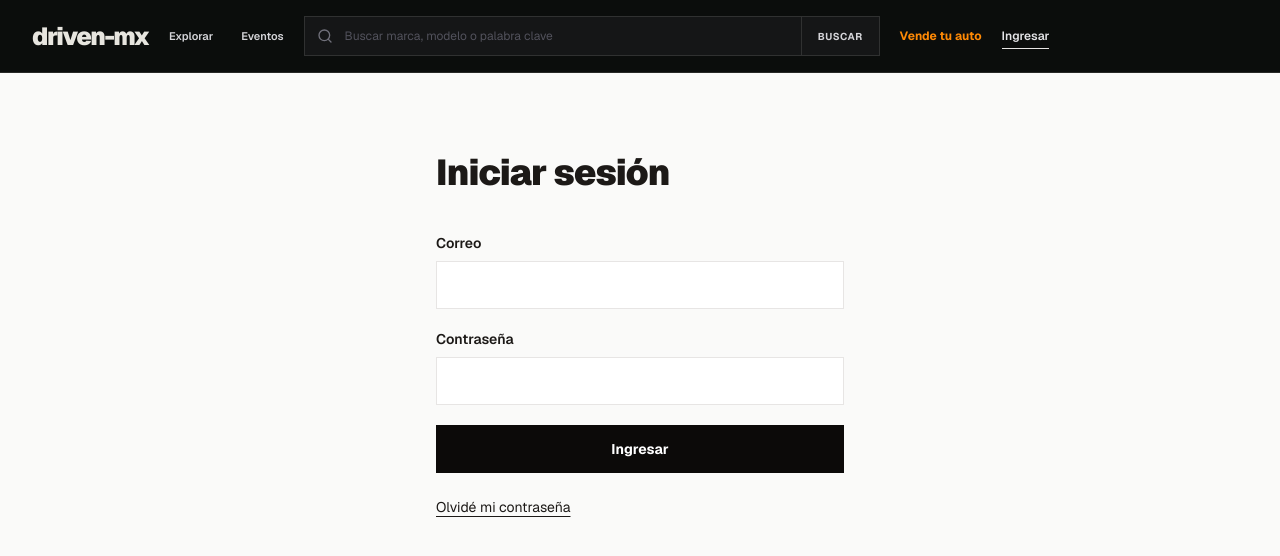
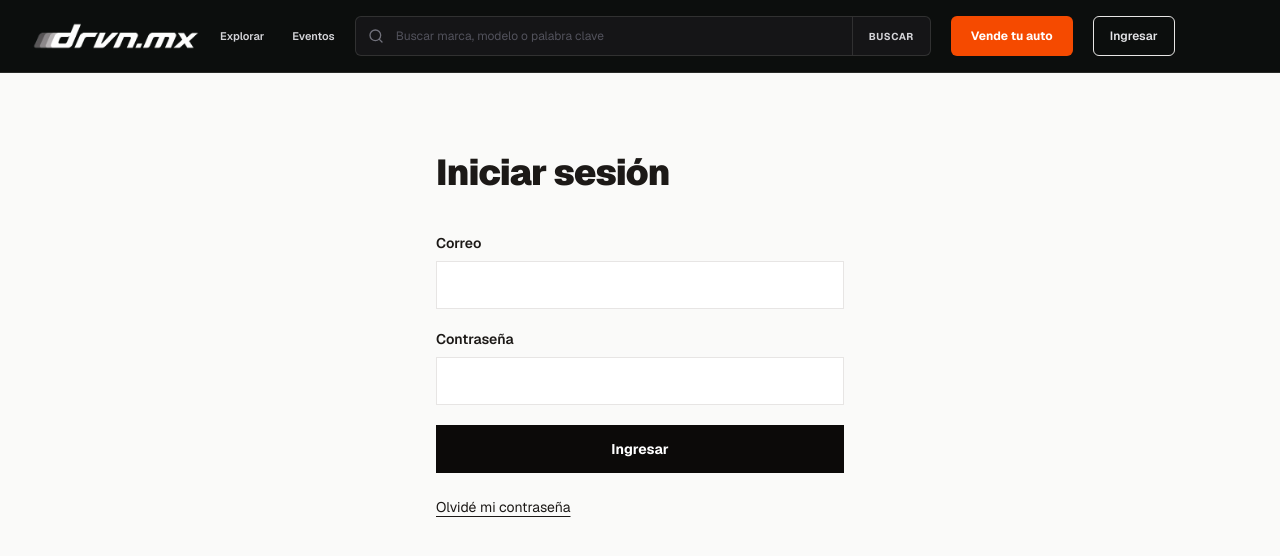
Before and after one commit to Rodrigoloh/autosenventa, a Next.js app: page /login in a window 1280 px wide. Shown: the top 556 px of the page. Built offline with nearby package versions, Linux system fonts and the light colour scheme; no server answers.

Commit message:
feat: apply drvn.mx visual identity

```diff
--- a/src/app/globals.css
+++ b/src/app/globals.css
@@ -4,14 +4,14 @@
   --background: #fafaf9;
   --foreground: #1c1917;
   --accent: #b0442f;
-  --driven-ink: #0b0d0c;
-  --driven-charcoal: #121513;
-  --driven-raised: #191d1a;
+  --driven-ink: #0c0e0d;
+  --driven-charcoal: #111312;
+  --driven-raised: #171918;
   --driven-line: #303530;
   --driven-paper: #e7e5df;
   --driven-muted: #989d97;
   --driven-green: #718573;
-  --driven-orange: #d96532;
+  --driven-orange: #eb5a28;
 }
 
 @theme inline {
@@ -48,11 +48,8 @@ button, select { cursor: pointer; }
 .public-field:focus { border-color: var(--driven-green); outline: 1px solid var(--driven-green); outline-offset: 1px; }
 
 .driven-wordmark {
-  display: inline-block;
-  color: var(--driven-paper);
-  font-weight: 900;
-  letter-spacing: -0.06em;
-  line-height: .9;
+  display: block;
+  line-height: 0;
 }
 
 .driven-halftone {
--- a/src/app/page.tsx
+++ b/src/app/page.tsx
@@ -15,7 +15,7 @@ export default async function HomePage() {
     <main className="public-shell min-w-0 flex-1">
       {highlights.length ? <FeaturedListings listings={highlights} /> : <section className="grid min-h-[22rem] place-items-center px-5 text-center"><div><p className="editorial-kicker">Selección driven-mx</p><h1 className="mt-2 text-2xl font-semibold tracking-tight">Los próximos autos están por llegar.</h1></div></section>}
       <section className="px-5 lg:px-8">
-        <div className="mx-auto flex max-w-7xl flex-col gap-3 border-b public-rule py-4 lg:flex-row lg:items-center">
+        <div className="public-raised mx-auto mt-4 flex max-w-7xl flex-col gap-3 rounded-md border public-rule px-4 py-3 lg:flex-row lg:items-center">
           <h2 className="shrink-0 text-sm font-bold text-zinc-100">Explorar autos</h2>
           <form action="/autos" role="search" className="grid min-w-0 flex-1 gap-2 sm:grid-cols-[1fr_1fr_1.5fr_auto]">
             <label className="sr-only" htmlFor="home-brand">Marca</label><input id="home-brand" name="marca" placeholder="Marca" className="public-field h-9 min-w-0 px-3 text-xs placeholder:text-zinc-600" />
--- a/src/components/driven-wordmark.tsx
+++ b/src/components/driven-wordmark.tsx
@@ -1,6 +1,9 @@
+import Image from "next/image";
 import Link from "next/link";
 import { SITE_NAME } from "@/lib/constants";
 
 export function DrivenWordmark({ className = "" }: { className?: string }) {
-  return <Link href="/" aria-label={SITE_NAME} className={`driven-wordmark ${className}`}>{SITE_NAME}</Link>;
+  return <Link href="/" aria-label={SITE_NAME} className={`driven-wordmark ${className}`}>
+    <Image src="/drvn-mx-logo.png" alt="" width={1656} height={269} priority className="h-auto w-full" />
+  </Link>;
 }
--- a/src/components/public-listing-card.tsx
+++ b/src/components/public-listing-card.tsx
@@ -12,7 +12,7 @@ export function PublicListingCard({ listing }: { listing: PublicListingSummary }
   return (
     <article className="group min-w-0" data-listing-id={listing.id}>
       <Link href={`/autos/${listing.id}`} className="block focus-visible:outline focus-visible:outline-2 focus-visible:outline-offset-4 focus-visible:outline-orange-500">
-        <div className="relative aspect-[4/3] overflow-hidden bg-zinc-900">
+        <div className="relative aspect-[4/3] overflow-hidden rounded-md border border-white/10 bg-zinc-900">
           {cover?.url ? (
             <Image src={cover.url} alt={vehicle} fill unoptimized sizes="(min-width: 1024px) 25vw, (min-width: 640px) 50vw, 100vw" className="object-cover transition duration-500 ease-out group-hover:scale-[1.035]" />
           ) : <div className="grid h-full place-items-center bg-zinc-900 text-[9px] font-semibold uppercase tracking-[0.18em] text-zinc-600">Fotografía pendiente</div>}
--- a/src/components/site-header.tsx
+++ b/src/components/site-header.tsx
@@ -10,22 +10,22 @@ export async function SiteHeader() {
   return (
     <header className="public-shell relative z-30 border-b public-rule">
       <div className="mx-auto flex max-w-7xl flex-wrap items-center gap-x-5 px-5 py-4 lg:flex-nowrap lg:px-8">
-        <DrivenWordmark className="shrink-0 text-[1.55rem]" />
+        <DrivenWordmark className="w-[9.25rem] shrink-0 sm:w-[10.5rem]" />
         <nav aria-label="Principal" className="order-3 mt-3 flex w-full items-center justify-between border-t public-rule pt-3 text-[11px] font-semibold sm:justify-start sm:gap-7 lg:order-none lg:mt-0 lg:w-auto lg:border-0 lg:pt-0">
           <Link href="/autos" className="py-1 text-zinc-300 transition-colors hover:text-white">Explorar</Link>
           <Link href="/eventos" className="py-1 text-zinc-300 transition-colors hover:text-white">Eventos</Link>
           <Link href={sellHref} className="py-1 font-bold text-orange-400 transition-colors hover:text-orange-300 lg:hidden">Vende tu auto</Link>
         </nav>
-        <form action="/autos" role="search" className="order-4 mt-3 flex h-10 w-full min-w-0 items-center border public-rule bg-zinc-900/80 lg:order-none lg:mt-0 lg:max-w-xl lg:flex-1">
+        <form action="/autos" role="search" className="order-4 mt-3 flex h-10 w-full min-w-0 items-center rounded-md border public-rule bg-zinc-900/80 lg:order-none lg:mt-0 lg:max-w-xl lg:flex-1">
           <Search className="ml-3 size-4 shrink-0 text-zinc-500" aria-hidden="true" />
           <label className="sr-only" htmlFor="global-search">Buscar autos</label>
           <input id="global-search" name="q" placeholder="Buscar marca, modelo o palabra clave" className="h-full min-w-0 flex-1 bg-transparent px-3 text-xs text-white outline-none placeholder:text-zinc-600" />
           <button className="h-full border-l public-rule px-4 text-[10px] font-bold uppercase tracking-wider text-zinc-300 transition-colors hover:bg-zinc-800 hover:text-white">Buscar</button>
         </form>
-        <Link href={sellHref} className="hidden shrink-0 text-xs font-bold text-orange-400 transition-colors hover:text-orange-300 lg:inline">Vende tu auto</Link>
+        <Link href={sellHref} className="hidden min-h-10 shrink-0 items-center rounded-md bg-orange-600 px-5 text-xs font-bold text-white transition-colors hover:bg-orange-500 lg:inline-flex">Vende tu auto</Link>
         <div className="ml-auto shrink-0 text-xs font-semibold lg:ml-0">
           {!viewer
-            ? <Link href="/login" className="border-b border-zinc-600 pb-1 text-zinc-200 transition-colors hover:border-orange-400 hover:text-orange-400">Ingresar</Link>
+            ? <Link href="/login" className="inline-flex min-h-10 items-center rounded-md border border-white/15 px-4 text-zinc-200 transition-colors hover:border-orange-400 hover:text-white">Ingresar</Link>
             : <UserMenu username={viewer.username ?? null} displayName={viewer.display_name ?? null} role={viewer.role} />}
         </div>
       </div>
--- a/src/components/user-menu.tsx
+++ b/src/components/user-menu.tsx
@@ -83,7 +83,7 @@ export function UserMenu({ username, displayName, role }: UserMenuProps) {
         }}
         className="flex cursor-pointer items-center gap-2 font-bold text-zinc-200 transition-colors hover:text-white"
       >
-        <span className="grid size-9 place-items-center border border-white/15 bg-zinc-900 text-white">
+        <span className="grid size-9 place-items-center rounded-full border border-white/15 bg-zinc-900 text-white">
           {(username ?? displayName ?? "U").slice(0, 1).toUpperCase()}
         </span>
         <span className="hidden sm:inline">{identity}</span>
```
Also changed, not shown: src/components/featured-listings.tsx (+7 -7 lines), public/drvn-mx-logo.png (added), 1 other file (tests, documents, lock files or other folders).
